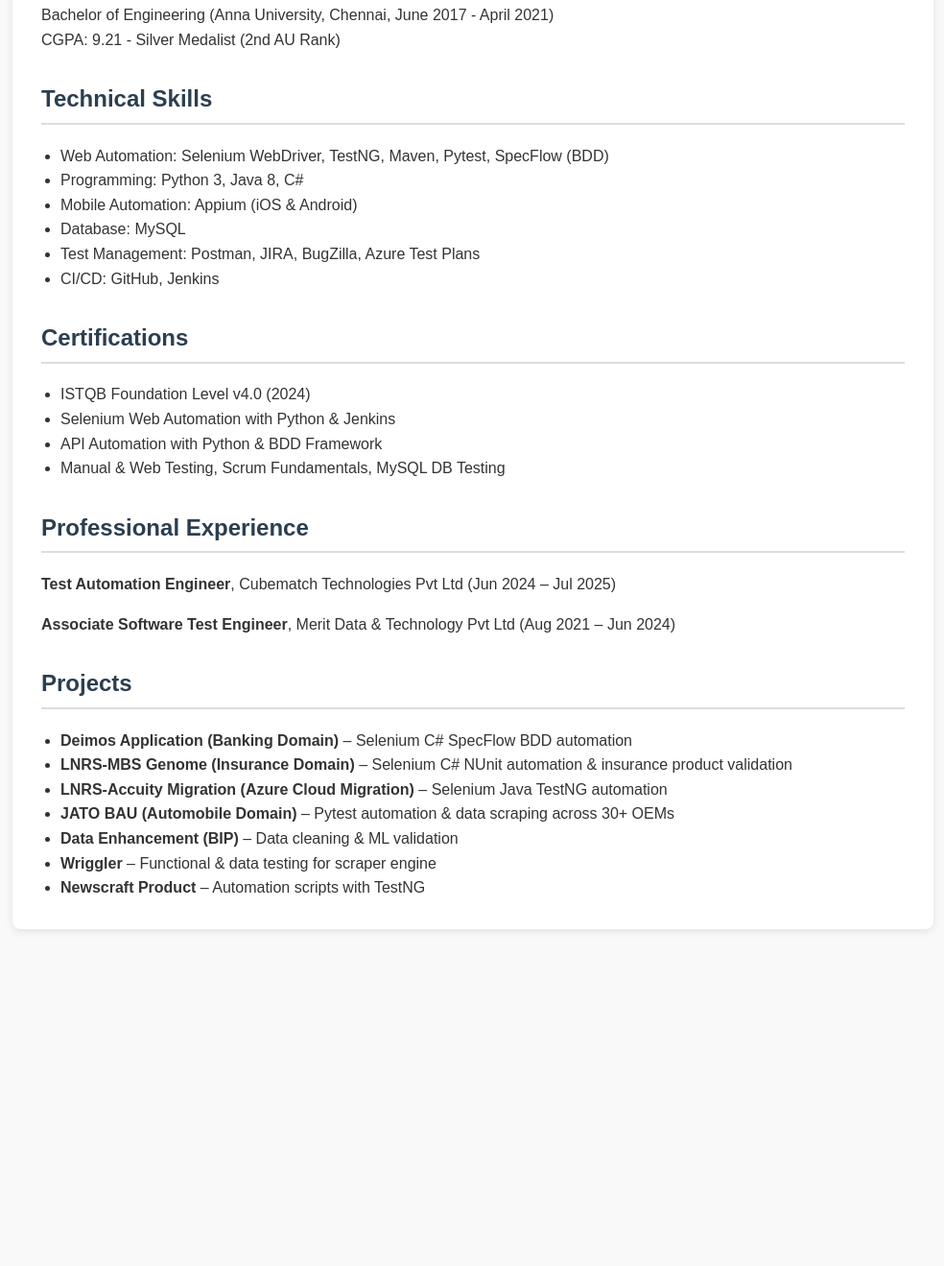
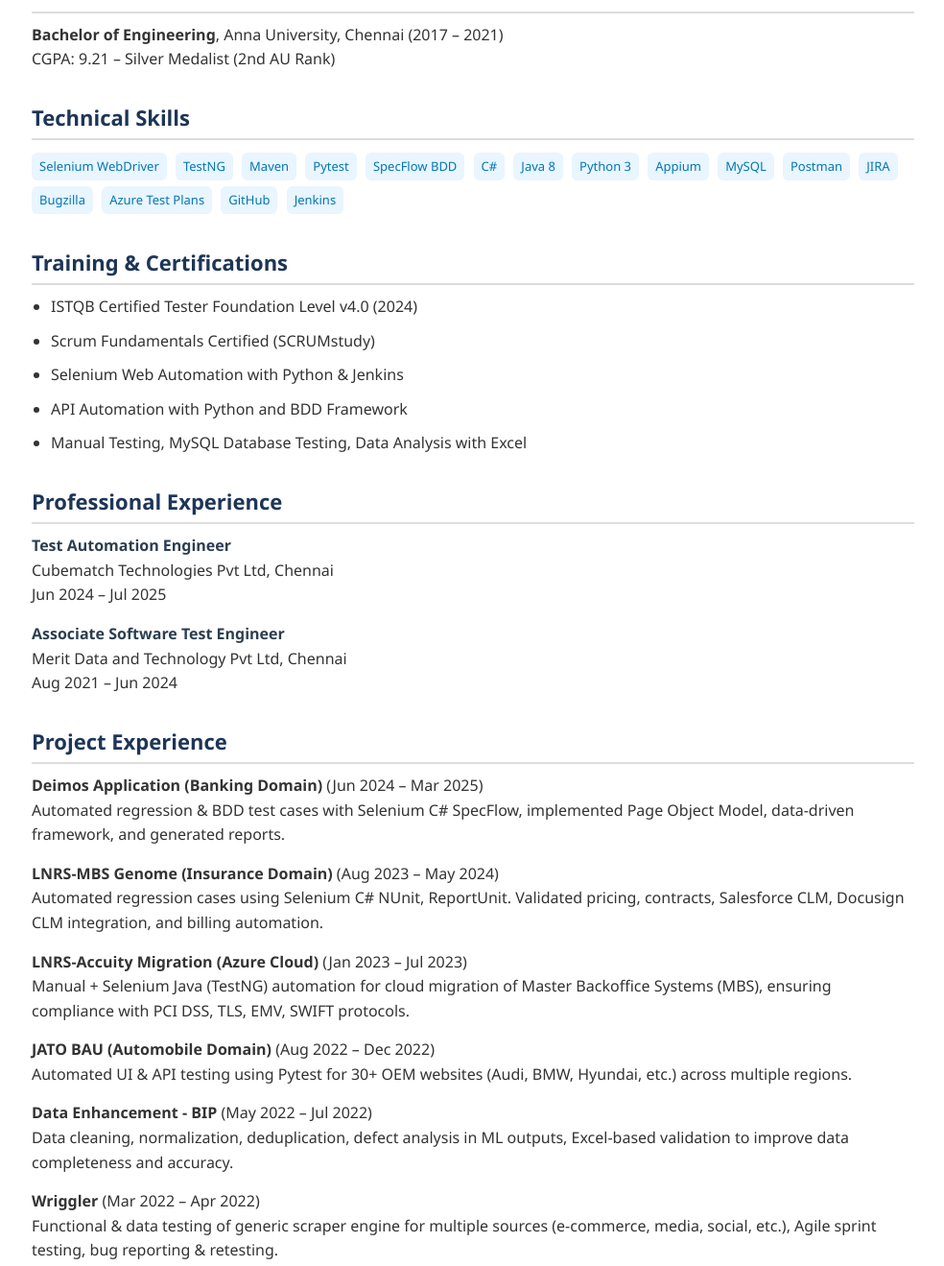
Before and after one commit to abinayat-ind/AbinayaTamilarasan, a plain HTML site: page index.html in a window 1280 px wide. Shown: the part 465-1784 px from the top of the page at 96% size, without its empty margins (147-1131 px from the left). Before the commit the page ends 1473 px from the top, so only its background shows below. Drawn offline with Linux system fonts and the light colour scheme.

Commit message:
Final Resume Site

```diff
--- a/index.html
+++ b/index.html
@@ -5,94 +5,196 @@
   <meta name="viewport" content="width=device-width, initial-scale=1.0">
   <title>Abinaya Tamilarasan - Resume</title>
   <style>
+    /* General Reset */
+    * { margin: 0; padding: 0; box-sizing: border-box; }
+
     body {
-      font-family: Arial, sans-serif;
-      margin: 0;
-      padding: 0;
-      background: #f9f9f9;
+      font-family: "Segoe UI", Arial, sans-serif;
+      background: #f4f6f8;
       color: #333;
       line-height: 1.6;
     }
+
     .container {
-      max-width: 900px;
+      max-width: 1000px;
       margin: 40px auto;
-      background: white;
-      padding: 30px;
-      border-radius: 8px;
-      box-shadow: 0 2px 8px rgba(0,0,0,0.1);
+      background: #fff;
+      padding: 40px;
+      border-radius: 12px;
+      box-shadow: 0 4px 16px rgba(0,0,0,0.1);
     }
-    h1, h2, h3 {
+
+    header {
+      text-align: center;
+      margin-bottom: 30px;
+    }
+
+    header h1 {
+      font-size: 32px;
       color: #2c3e50;
     }
-    h1 {
-      font-size: 28px;
+
+    header h3 {
+      color: #555;
+      margin-top: 5px;
+    }
+
+    .contact {
+      margin-top: 10px;
+      font-size: 15px;
+    }
+
+    .contact a {
+      color: #0077b6;
+      text-decoration: none;
+    }
+
+    h2 {
+      margin-top: 30px;
+      margin-bottom: 10px;
+      font-size: 22px;
+      color: #1d3557;
+      border-bottom: 2px solid #ddd;
+      padding-bottom: 4px;
+    }
+
+    p, li {
       margin-bottom: 10px;
     }
-    h2 {
-      border-bottom: 2px solid #ddd;
-      padding-bottom: 5px;
-      margin-top: 30px;
-    }
-    .contact a {
-      color: #2980b9;
-      text-decoration: none;
-    }
+
     ul {
-      margin: 0;
       padding-left: 20px;
     }
-    .section {
-      margin-top: 20px;
+
+    .job {
+      margin-bottom: 15px;
+    }
+
+    .job strong {
+      color: #2c3e50;
+    }
+
+    .project {
+      margin-bottom: 15px;
+    }
+
+    .tag {
+      display: inline-block;
+      background: #e9f5ff;
+      color: #0077b6;
+      padding: 4px 8px;
+      border-radius: 6px;
+      margin: 3px 5px 3px 0;
+      font-size: 13px;
+    }
+
+    footer {
+      text-align: center;
+      margin-top: 30px;
+      font-size: 14px;
+      color: #777;
     }
   </style>
 </head>
 <body>
   <div class="container">
-    <h1>Abinaya Tamilarasan</h1>
-    <p class="contact">
-      📞 +91 7305929495 | ✉️ <a href="mailto:abinaya.ta123@gmail.com">abinaya.ta123@gmail.com</a><br>
-      🔗 <a href="https://www.linkedin.com/in/abinaya-tamilarasann-21b448260/" target="_blank">LinkedIn Profile</a>
-    </p>
+    <header>
+      <h1>Abinaya Tamilarasan</h1>
+      <h3>Test Automation Engineer</h3>
+      <p class="contact">
+        📞 +91 7305929495 | ✉️ <a href="mailto:abinaya.ta123@gmail.com">abinaya.ta123@gmail.com</a><br>
+        🔗 <a href="https://www.linkedin.com/in/abinaya-tamilarasann-21b448260/" target="_blank">LinkedIn Profile</a>
+      </p>
+    </header>
 
     <h2>Profile Summary</h2>
-    <p>Dynamic Automation Testing Professional with ~4 years of experience specializing in Automation and Manual Testing. Proven expertise in Selenium (Java, Python, C#), TestNG, Pytest, SpecFlow, and BDD frameworks. Skilled in API testing, Postman, data scraping, data validation, functional/UAT testing, Agile methodologies, and test management using JIRA.</p>
+    <p>Dynamic Automation Testing Professional with around 4 years of experience specializing in Automation and Manual Testing. Proven expertise in Selenium (Java, Python, C#), TestNG, Pytest, SpecFlow, BDD frameworks delivering robust and efficient test suites. Skilled in API testing with Postman, data scraping, validation, UAT, Agile methodologies, and test management using JIRA and Zephyr.</p>
 
     <h2>Academic Profile</h2>
-    <p>Bachelor of Engineering (Anna University, Chennai, June 2017 - April 2021)<br>
-    CGPA: 9.21 - Silver Medalist (2nd AU Rank)</p>
+    <p><strong>Bachelor of Engineering</strong>, Anna University, Chennai (2017 – 2021)<br>
+    CGPA: 9.21 – Silver Medalist (2nd AU Rank)</p>
 
     <h2>Technical Skills</h2>
+    <div>
+      <span class="tag">Selenium WebDriver</span>
+      <span class="tag">TestNG</span>
+      <span class="tag">Maven</span>
+      <span class="tag">Pytest</span>
+      <span class="tag">SpecFlow BDD</span>
+      <span class="tag">C#</span>
+      <span class="tag">Java 8</span>
+      <span class="tag">Python 3</span>
+      <span class="tag">Appium</span>
+      <span class="tag">MySQL</span>
+      <span class="tag">Postman</span>
+      <span class="tag">JIRA</span>
+      <span class="tag">Bugzilla</span>
+      <span class="tag">Azure Test Plans</span>
+      <span class="tag">GitHub</span>
+      <span class="tag">Jenkins</span>
+    </div>
+
+    <h2>Training & Certifications</h2>
     <ul>
-      <li>Web Automation: Selenium WebDriver, TestNG, Maven, Pytest, SpecFlow (BDD)</li>
-      <li>Programming: Python 3, Java 8, C#</li>
-      <li>Mobile Automation: Appium (iOS & Android)</li>
-      <li>Database: MySQL</li>
-      <li>Test Management: Postman, JIRA, BugZilla, Azure Test Plans</li>
-      <li>CI/CD: GitHub, Jenkins</li>
-    </ul>
-
-    <h2>Certifications</h2>
-    <ul>
-      <li>ISTQB Foundation Level v4.0 (2024)</li>
+      <li>ISTQB Certified Tester Foundation Level v4.0 (2024)</li>
+      <li>Scrum Fundamentals Certified (SCRUMstudy)</li>
       <li>Selenium Web Automation with Python & Jenkins</li>
-      <li>API Automation with Python & BDD Framework</li>
-      <li>Manual & Web Testing, Scrum Fundamentals, MySQL DB Testing</li>
+      <li>API Automation with Python and BDD Framework</li>
+      <li>Manual Testing, MySQL Database Testing, Data Analysis with Excel</li>
     </ul>
 
     <h2>Professional Experience</h2>
-    <p><strong>Test Automation Engineer</strong>, Cubematch Technologies Pvt Ltd (Jun 2024 – Jul 2025)</p>
-    <p><strong>Associate Software Test Engineer</strong>, Merit Data & Technology Pvt Ltd (Aug 2021 – Jun 2024)</p>
+    <div class="job">
+      <strong>Test Automation Engineer</strong><br>
+      Cubematch Technologies Pvt Ltd, Chennai<br>
+      Jun 2024 – Jul 2025
+    </div>
+    <div class="job">
+      <strong>Associate Software Test Engineer</strong><br>
+      Merit Data and Technology Pvt Ltd, Chennai<br>
+      Aug 2021 – Jun 2024
+    </div>
 
-    <h2>Projects</h2>
-    <ul>
-      <li><strong>Deimos Application (Banking Domain)</strong> – Selenium C# SpecFlow BDD automation</li>
-      <li><strong>LNRS-MBS Genome (Insurance Domain)</strong> – Selenium C# NUnit automation & insurance product validation</li>
-      <li><strong>LNRS-Accuity Migration (Azure Cloud Migration)</strong> – Selenium Java TestNG automation</li>
-      <li><strong>JATO BAU (Automobile Domain)</strong> – Pytest automation & data scraping across 30+ OEMs</li>
-      <li><strong>Data Enhancement (BIP)</strong> – Data cleaning & ML validation</li>
-      <li><strong>Wriggler</strong> – Functional & data testing for scraper engine</li>
-      <li><strong>Newscraft Product</strong> – Automation scripts with TestNG</li>
-    </ul>
+    <h2>Project Experience</h2>
+
+    <div class="project">
+      <strong>Deimos Application (Banking Domain)</strong> (Jun 2024 – Mar 2025)<br>
+      Automated regression & BDD test cases with Selenium C# SpecFlow, implemented Page Object Model, data-driven framework, and generated reports.
+    </div>
+
+    <div class="project">
+      <strong>LNRS-MBS Genome (Insurance Domain)</strong> (Aug 2023 – May 2024)<br>
+      Automated regression cases using Selenium C# NUnit, ReportUnit. Validated pricing, contracts, Salesforce CLM, Docusign CLM integration, and billing automation.
+    </div>
+
+    <div class="project">
+      <strong>LNRS-Accuity Migration (Azure Cloud)</strong> (Jan 2023 – Jul 2023)<br>
+      Manual + Selenium Java (TestNG) automation for cloud migration of Master Backoffice Systems (MBS), ensuring compliance with PCI DSS, TLS, EMV, SWIFT protocols.
+    </div>
+
+    <div class="project">
+      <strong>JATO BAU (Automobile Domain)</strong> (Aug 2022 – Dec 2022)<br>
+      Automated UI & API testing using Pytest for 30+ OEM websites (Audi, BMW, Hyundai, etc.) across multiple regions.
+    </div>
+
+    <div class="project">
+      <strong>Data Enhancement - BIP</strong> (May 2022 – Jul 2022)<br>
+      Data cleaning, normalization, deduplication, defect analysis in ML outputs, Excel-based validation to improve data completeness and accuracy.
+    </div>
+
+    <div class="project">
+      <strong>Wriggler</strong> (Mar 2022 – Apr 2022)<br>
+      Functional & data testing of generic scraper engine for multiple sources (e-commerce, media, social, etc.), Agile sprint testing, bug reporting & retesting.
+    </div>
+
+    <div class="project">
+      <strong>Newscraft Product</strong> (Nov 2021 – Feb 2022)<br>
+      Functional testing & automation using TestNG, cross-browser validation, and MVP test case development for a subscription-based news curation platform.
+    </div>
+
+    <footer>
+      <p>© 2025 Abinaya Tamilarasan | Built with HTML & CSS</p>
+    </footer>
   </div>
 </body>
 </html>
```
